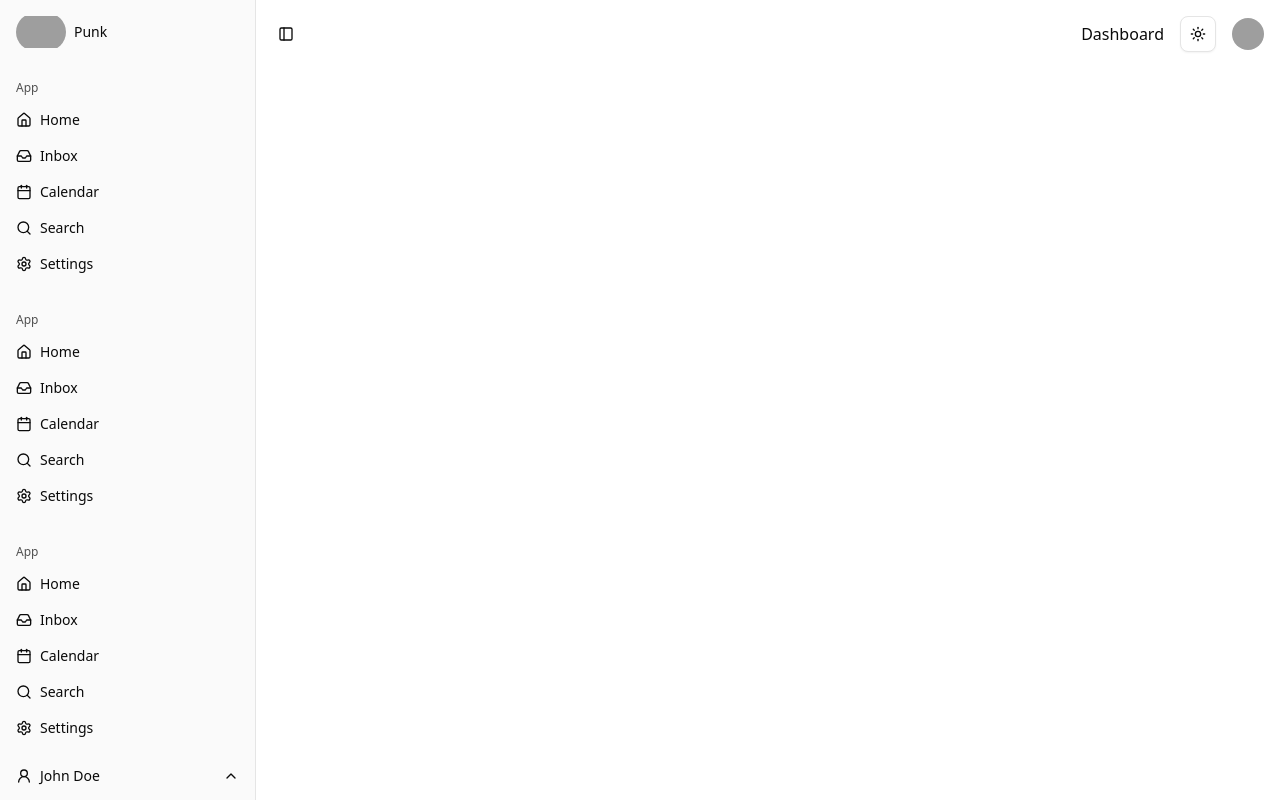
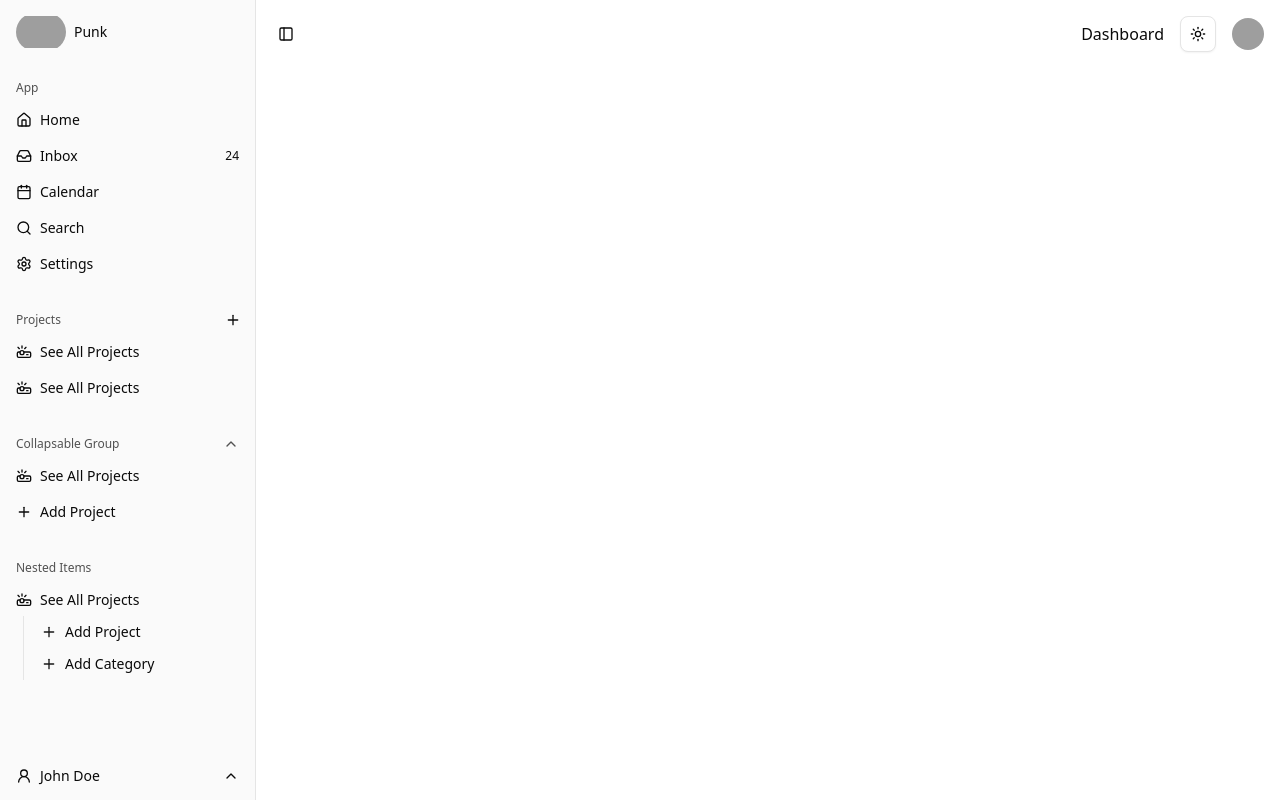
Before and after one commit to mrpunkdasilva/shacn, a Next.js app: page / in a window 1280 px wide. Built offline with nearby package versions, Linux system fonts and the light colour scheme; grey boxes are pictures that could not be loaded.

Commit message:
feat(components): add differents wayts to make a buttons sidebars

```diff
--- a/package.json
+++ b/package.json
@@ -10,6 +10,7 @@
   },
   "dependencies": {
     "@radix-ui/react-avatar": "^1.1.10",
+    "@radix-ui/react-collapsible": "^1.1.12",
     "@radix-ui/react-dialog": "^1.1.15",
     "@radix-ui/react-dropdown-menu": "^2.1.16",
     "@radix-ui/react-separator": "^1.1.7",
--- a/src/app/layout.tsx
+++ b/src/app/layout.tsx
@@ -5,6 +5,7 @@ import {Navbar} from "@/components/Navbar";
 import AppSidebar from "@/components/AppSidebar";
 import {ThemeProvider} from "@/components/providers/theme-provider";
 import {SidebarProvider} from "@/components/ui/sidebar";
+import {cookies} from "next/headers";
 
 const geistSans = Geist({
   variable: "--font-geist-sans",
@@ -21,7 +22,7 @@ export const metadata: Metadata = {
   description: "Generated by create next app",
 };
 
-export default function RootLayout({
+export default async function RootLayout({
                                      children,
                                    }: Readonly<{
   children: React.ReactNode;
--- a/src/components/AppSidebar.tsx
+++ b/src/components/AppSidebar.tsx
@@ -1,16 +1,17 @@
 import {
   Sidebar,
-  SidebarContent, SidebarFooter, SidebarGroup, SidebarGroupContent, SidebarGroupLabel,
+  SidebarContent, SidebarFooter, SidebarGroup, SidebarGroupAction, SidebarGroupContent, SidebarGroupLabel,
   SidebarHeader,
-  SidebarMenu,
+  SidebarMenu, SidebarMenuBadge,
   SidebarMenuButton,
-  SidebarMenuItem,
+  SidebarMenuItem, SidebarMenuSub, SidebarMenuSubButton, SidebarMenuSubItem,
 
 } from "./ui/sidebar";
 import Link from "next/link";
 import {SIDEBAR_ITEMS} from "@/data/sidebar-items";
 import {DropdownMenu, DropdownMenuContent, DropdownMenuItem, DropdownMenuTrigger} from "@/components/ui/dropdown-menu";
-import {ChevronUp, User2} from "lucide-react";
+import {ChevronDown, ChevronUp, Plus, Projector, User2} from "lucide-react";
+import {Collapsible, CollapsibleContent, CollapsibleTrigger} from "./ui/collapsible";
 
 const AppSidebar = () => {
   return (
@@ -20,7 +21,8 @@ const AppSidebar = () => {
           <SidebarMenuItem>
             <SidebarMenuButton asChild>
               <Link href={"/"}>
-                <img className={"rounded-full"} src={"https://avatars.githubusercontent.com/u/70487766?v=4"} alt={"Punk"} height={50} width={50} />
+                <img className={"rounded-full"} src={"https://avatars.githubusercontent.com/u/70487766?v=4"}
+                     alt={"Punk"} height={50} width={50}/>
                 Punk
               </Link>
             </SidebarMenuButton>
@@ -43,6 +45,7 @@ const AppSidebar = () => {
                         <span>{item.title}</span>
                       </Link>
                     </SidebarMenuButton>
+                    {item.title === "Inbox" && (<SidebarMenuBadge>24</SidebarMenuBadge>)}
                   </SidebarMenuItem>
                 ))
               }
@@ -52,66 +55,99 @@ const AppSidebar = () => {
 
         <SidebarGroup>
           <SidebarGroupLabel>
-            App
+            Projects
+            <SidebarGroupAction>
+              <Plus/> <span className={"sr-only"}>Add Project</span>
+            </SidebarGroupAction>
           </SidebarGroupLabel>
           <SidebarGroupContent>
             <SidebarMenu>
-              {
-                SIDEBAR_ITEMS.map((item) => (
-                  <SidebarMenuItem key={item.title}>
+              <SidebarMenuItem>
                 <SidebarMenuButton asChild>
-                      <Link href={item.url}>
-                        <item.icon/>
-                        <span>{item.title}</span>
+                  <Link href={"/#"}>
+                    <Projector/>
+                    See All Projects
                   </Link>
                 </SidebarMenuButton>
               </SidebarMenuItem>
-                ))
-              }
+
+              <SidebarMenuItem>
+                <SidebarMenuButton asChild>
+                  <Link href={"/#"}>
+                    <Projector/>
+                    See All Projects
+                  </Link>
+                </SidebarMenuButton>
+              </SidebarMenuItem>
             </SidebarMenu>
           </SidebarGroupContent>
         </SidebarGroup>
 
+        {/* COLLAPSABLE */}
+        <Collapsible defaultOpen className="group/collapsible">
           <SidebarGroup>
-          <SidebarGroupLabel>
-            App
+            <SidebarGroupLabel asChild>
+              <CollapsibleTrigger>
+                Collapsable Group
+                <ChevronDown className="ml-auto transition-transform group-data-[state=open]/collapsible:rotate-180"/>
+              </CollapsibleTrigger>
             </SidebarGroupLabel>
+            <CollapsibleContent>
               <SidebarGroupContent>
                 <SidebarMenu>
-              {
-                SIDEBAR_ITEMS.map((item) => (
-                  <SidebarMenuItem key={item.title}>
+                  <SidebarMenuItem>
                     <SidebarMenuButton asChild>
-                      <Link href={item.url}>
-                        <item.icon/>
-                        <span>{item.title}</span>
+                      <Link href="/#">
+                        <Projector/>
+                        See All Projects
                       </Link>
                     </SidebarMenuButton>
                   </SidebarMenuItem>
-                ))
-              }
-            </SidebarMenu>
-          </SidebarGroupContent>
-        </SidebarGroup>
-
-        <SidebarGroup>
-          <SidebarGroupLabel>
-            App
-          </SidebarGroupLabel>
-          <SidebarGroupContent>
-            <SidebarMenu>
-              {
-                SIDEBAR_ITEMS.map((item) => (
-                  <SidebarMenuItem key={item.title}>
+                  <SidebarMenuItem>
                     <SidebarMenuButton asChild>
-                      <Link href={item.url}>
-                        <item.icon/>
-                        <span>{item.title}</span>
+                      <Link href="/#">
+                        <Plus/>
+                        Add Project
                       </Link>
                     </SidebarMenuButton>
                   </SidebarMenuItem>
-                ))
-              }
+                </SidebarMenu>
+              </SidebarGroupContent>
+            </CollapsibleContent>
+          </SidebarGroup>
+        </Collapsible>
+
+        {/* NESTED */}
+        <SidebarGroup>
+          <SidebarGroupLabel>Nested Items</SidebarGroupLabel>
+          <SidebarGroupContent>
+            <SidebarMenu>
+              <SidebarMenuItem>
+                <SidebarMenuButton asChild>
+                  <Link href="/#">
+                    <Projector/>
+                    See All Projects
+                  </Link>
+                </SidebarMenuButton>
+                <SidebarMenuSub>
+                  <SidebarMenuSubItem>
+                    <SidebarMenuSubButton asChild>
+                      <Link href="/#">
+                        <Plus/>
+                        Add Project
+                      </Link>
+                    </SidebarMenuSubButton>
+                  </SidebarMenuSubItem>
+                  <SidebarMenuSubItem>
+                    <SidebarMenuSubButton asChild>
+                      <Link href="/#">
+                        <Plus/>
+                        Add Category
+                      </Link>
+                    </SidebarMenuSubButton>
+                  </SidebarMenuSubItem>
+                </SidebarMenuSub>
+              </SidebarMenuItem>
             </SidebarMenu>
           </SidebarGroupContent>
         </SidebarGroup>
@@ -123,7 +159,7 @@ const AppSidebar = () => {
             <DropdownMenu>
               <DropdownMenuTrigger asChild>
                 <SidebarMenuButton>
-                  <User2 /> John Doe <ChevronUp className={"ml-auto"} />
+                  <User2/> John Doe <ChevronUp className={"ml-auto"}/>
                 </SidebarMenuButton>
               </DropdownMenuTrigger>
 
--- /dev/null
+++ b/src/components/ui/collapsible.tsx
@@ -0,0 +1,33 @@
+"use client"
+
+import * as CollapsiblePrimitive from "@radix-ui/react-collapsible"
+
+function Collapsible({
+  ...props
+}: React.ComponentProps<typeof CollapsiblePrimitive.Root>) {
+  return <CollapsiblePrimitive.Root data-slot="collapsible" {...props} />
+}
+
+function CollapsibleTrigger({
+  ...props
+}: React.ComponentProps<typeof CollapsiblePrimitive.CollapsibleTrigger>) {
+  return (
+    <CollapsiblePrimitive.CollapsibleTrigger
+      data-slot="collapsible-trigger"
+      {...props}
+    />
+  )
+}
+
+function CollapsibleContent({
+  ...props
+}: React.ComponentProps<typeof CollapsiblePrimitive.CollapsibleContent>) {
+  return (
+    <CollapsiblePrimitive.CollapsibleContent
+      data-slot="collapsible-content"
+      {...props}
+    />
+  )
+}
+
+export { Collapsible, CollapsibleTrigger, CollapsibleContent }
```
Also changed, not shown: 1 other file (tests, documents, lock files or other folders). Lines whose indentation alone changed are shown as unchanged.
